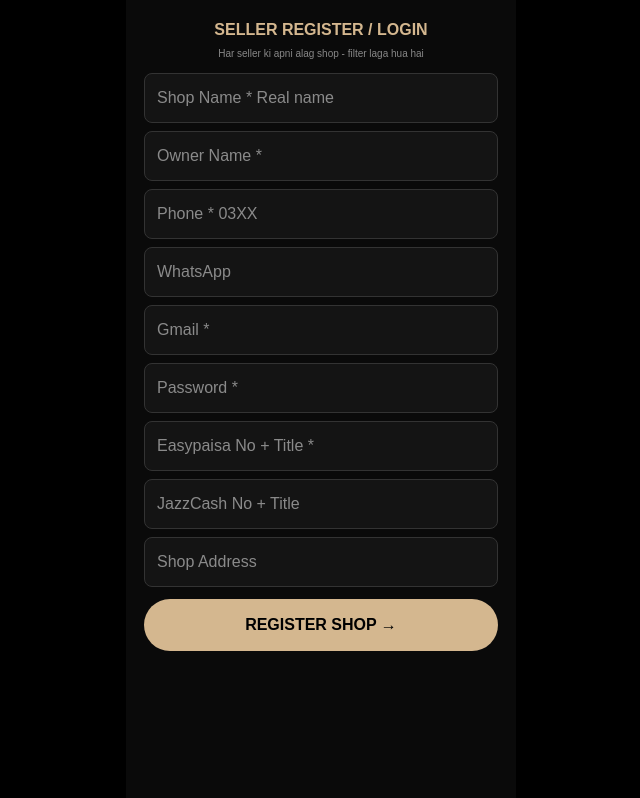
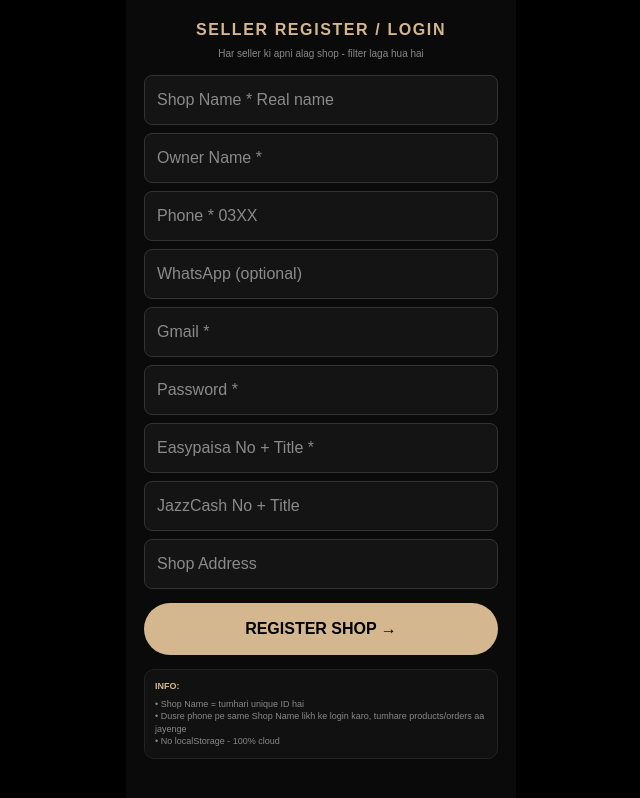
Before and after one commit to hadi-kaiha/KAIHA-, a Next.js app: page /seller/login in a window 1280 px wide. Shown: the whole page, without its empty margins (319-959 px from the left). Built offline with nearby package versions, Linux system fonts and the light colour scheme.

Commit message:
Refactor SellerLogin component for better UX
Updated the SellerLogin component to enhance user experience and improve registration flow.

```diff
--- a/app/seller/login/page.tsx
+++ b/app/seller/login/page.tsx
@@ -1,11 +1,14 @@
 "use client";
 import {useState} from "react";
 import { createClient } from "@supabase/supabase-js";
+
 const supabase = createClient("https://rlsmcomxugstuoeurdam.supabase.co","sb_publishable_mxCJKSppCAnMe6SwT7tbiQ_4dlOy122");
+
 export default function SellerLogin(){
 const [shop,setShop]=useState("");
 const [form,setForm]=useState({owner:"",phone:"",whatsapp:"",gmail:"",easypaisa:"",jazzcash:"",address:"",password:""});
 const [loading,setLoading]=useState(false);
+
 const reg=async()=>{
  if(!shop||!form.owner||!form.phone||!form.gmail||!form.password) return alert("Shop Name, Owner, Phone, Gmail, Password zaruri!");
  if(!form.easypaisa && !form.jazzcash) return alert("Easypaisa ya JazzCash ek zaruri!");
@@ -19,26 +22,41 @@ const reg=async()=>{
    easypaisa:form.easypaisa,
    jazzcash:form.jazzcash,
    address:form.address,
-   password:form.password
+   password:form.password,
+   created_at: new Date().toISOString()
  },{onConflict:"shop_name"});
  if(error){ alert(error.message); setLoading(false); return; }
- localStorage.setItem("my_shop_name",shop.trim());
- localStorage.setItem("my_shop_data",JSON.stringify(form));
  setLoading(false);
- location.href="/seller";
+ location.href="/seller?shop="+encodeURIComponent(shop.trim());
 };
-return(<div style={{background:"#000",minHeight:"100vh",display:"flex",justifyContent:"center"}}><div style={{background:"#0a0a0a",width:"100%",maxWidth:"390px",padding:"18px",color:"#fff"}}>
-<h3 style={{color:"#D4B78F",textAlign:"center",fontWeight:"900"}}>SELLER REGISTER / LOGIN</h3>
+
+return(
+<div style={{background:"#000",minHeight:"100vh",display:"flex",justifyContent:"center"}}>
+<div style={{background:"#0a0a0a",width:"100%",maxWidth:"390px",minHeight:"100vh",padding:"18px",color:"#fff"}}>
+<h3 style={{color:"#D4B78F",textAlign:"center",fontWeight:"900",letterSpacing:"0.1em"}}>SELLER REGISTER / LOGIN</h3>
 <p style={{fontSize:"10px",color:"#888",textAlign:"center",marginTop:"4px"}}>Har seller ki apni alag shop - filter laga hua hai</p>
-<input value={shop} onChange={e=>setShop(e.target.value)} placeholder="Shop Name * Real name" style={{width:"100%",marginTop:"12px",padding:"12px",background:"#141414",border:"1px solid #333",borderRadius:"8px",color:"#fff"}}/>
-<input value={form.owner} onChange={e=>setForm({...form,owner:e.target.value})} placeholder="Owner Name *" style={{width:"100%",marginTop:"8px",padding:"12px",background:"#141414",border:"1px solid #333",borderRadius:"8px",color:"#fff"}}/>
-<input value={form.phone} onChange={e=>setForm({...form,phone:e.target.value})} placeholder="Phone * 03XX" style={{width:"100%",marginTop:"8px",padding:"12px",background:"#141414",border:"1px solid #333",borderRadius:"8px",color:"#fff"}}/>
-<input value={form.whatsapp} onChange={e=>setForm({...form,whatsapp:e.target.value})} placeholder="WhatsApp" style={{width:"100%",marginTop:"8px",padding:"12px",background:"#141414",border:"1px solid #333",borderRadius:"8px",color:"#fff"}}/>
-<input value={form.gmail} onChange={e=>setForm({...form,gmail:e.target.value})} placeholder="Gmail *" style={{width:"100%",marginTop:"8px",padding:"12px",background:"#141414",border:"1px solid #333",borderRadius:"8px",color:"#fff"}}/>
-<input value={form.password} onChange={e=>setForm({...form,password:e.target.value})} type="password" placeholder="Password *" style={{width:"100%",marginTop:"8px",padding:"12px",background:"#141414",border:"1px solid #333",borderRadius:"8px",color:"#fff"}}/>
-<input value={form.easypaisa} onChange={e=>setForm({...form,easypaisa:e.target.value})} placeholder="Easypaisa No + Title *" style={{width:"100%",marginTop:"8px",padding:"12px",background:"#141414",border:"1px solid #333",borderRadius:"8px",color:"#fff"}}/>
-<input value={form.jazzcash} onChange={e=>setForm({...form,jazzcash:e.target.value})} placeholder="JazzCash No + Title" style={{width:"100%",marginTop:"8px",padding:"12px",background:"#141414",border:"1px solid #333",borderRadius:"8px",color:"#fff"}}/>
-<input value={form.address} onChange={e=>setForm({...form,address:e.target.value})} placeholder="Shop Address" style={{width:"100%",marginTop:"8px",padding:"12px",background:"#141414",border:"1px solid #333",borderRadius:"8px",color:"#fff"}}/>
-<button onClick={reg} disabled={loading} style={{width:"100%",marginTop:"12px",background:loading?"#222":"#D4B78F",color:"#000",padding:"14px",borderRadius:"999px",border:"none",fontWeight:"900"}}>{loading?"...":"REGISTER SHOP →"}</button>
-</div></div>)
-                                         }
+
+<input value={shop} onChange={e=>setShop(e.target.value)} placeholder="Shop Name * Real name" style={{width:"100%",marginTop:"14px",padding:"12px",background:"#141414",border:"1px solid #333",borderRadius:"8px",color:"#fff",outline:"none"}}/>
+<input value={form.owner} onChange={e=>setForm({...form,owner:e.target.value})} placeholder="Owner Name *" style={{width:"100%",marginTop:"8px",padding:"12px",background:"#141414",border:"1px solid #333",borderRadius:"8px",color:"#fff",outline:"none"}}/>
+<input value={form.phone} onChange={e=>setForm({...form,phone:e.target.value})} placeholder="Phone * 03XX" style={{width:"100%",marginTop:"8px",padding:"12px",background:"#141414",border:"1px solid #333",borderRadius:"8px",color:"#fff",outline:"none"}}/>
+<input value={form.whatsapp} onChange={e=>setForm({...form,whatsapp:e.target.value})} placeholder="WhatsApp (optional)" style={{width:"100%",marginTop:"8px",padding:"12px",background:"#141414",border:"1px solid #333",borderRadius:"8px",color:"#fff",outline:"none"}}/>
+<input value={form.gmail} onChange={e=>setForm({...form,gmail:e.target.value})} placeholder="Gmail *" style={{width:"100%",marginTop:"8px",padding:"12px",background:"#141414",border:"1px solid #333",borderRadius:"8px",color:"#fff",outline:"none"}}/>
+<input value={form.password} onChange={e=>setForm({...form,password:e.target.value})} type="password" placeholder="Password *" style={{width:"100%",marginTop:"8px",padding:"12px",background:"#141414",border:"1px solid #333",borderRadius:"8px",color:"#fff",outline:"none"}}/>
+<input value={form.easypaisa} onChange={e=>setForm({...form,easypaisa:e.target.value})} placeholder="Easypaisa No + Title *" style={{width:"100%",marginTop:"8px",padding:"12px",background:"#141414",border:"1px solid #333",borderRadius:"8px",color:"#fff",outline:"none"}}/>
+<input value={form.jazzcash} onChange={e=>setForm({...form,jazzcash:e.target.value})} placeholder="JazzCash No + Title" style={{width:"100%",marginTop:"8px",padding:"12px",background:"#141414",border:"1px solid #333",borderRadius:"8px",color:"#fff",outline:"none"}}/>
+<input value={form.address} onChange={e=>setForm({...form,address:e.target.value})} placeholder="Shop Address" style={{width:"100%",marginTop:"8px",padding:"12px",background:"#141414",border:"1px solid #333",borderRadius:"8px",color:"#fff",outline:"none"}}/>
+
+<button onClick={reg} disabled={loading} style={{width:"100%",marginTop:"14px",background:loading?"#222":"#D4B78F",color:"#000",padding:"14px",borderRadius:"999px",border:"none",fontWeight:"900",cursor:"pointer"}}>{loading?"REGISTERING...":"REGISTER SHOP →"}</button>
+
+<div style={{marginTop:"14px",background:"#111",border:"1px solid #222",borderRadius:"10px",padding:"10px"}}>
+<div style={{fontSize:"9px",color:"#D4B78F",fontWeight:"800"}}>INFO:</div>
+<div style={{fontSize:"9px",color:"#888",marginTop:"4px",lineHeight:"1.4"}}>
+• Shop Name = tumhari unique ID hai<br/>
+• Dusre phone pe same Shop Name likh ke login karo, tumhare products/orders aa jayenge<br/>
+• No localStorage - 100% cloud
+</div>
+</div>
+
+</div></div>
+)
+ }
```
